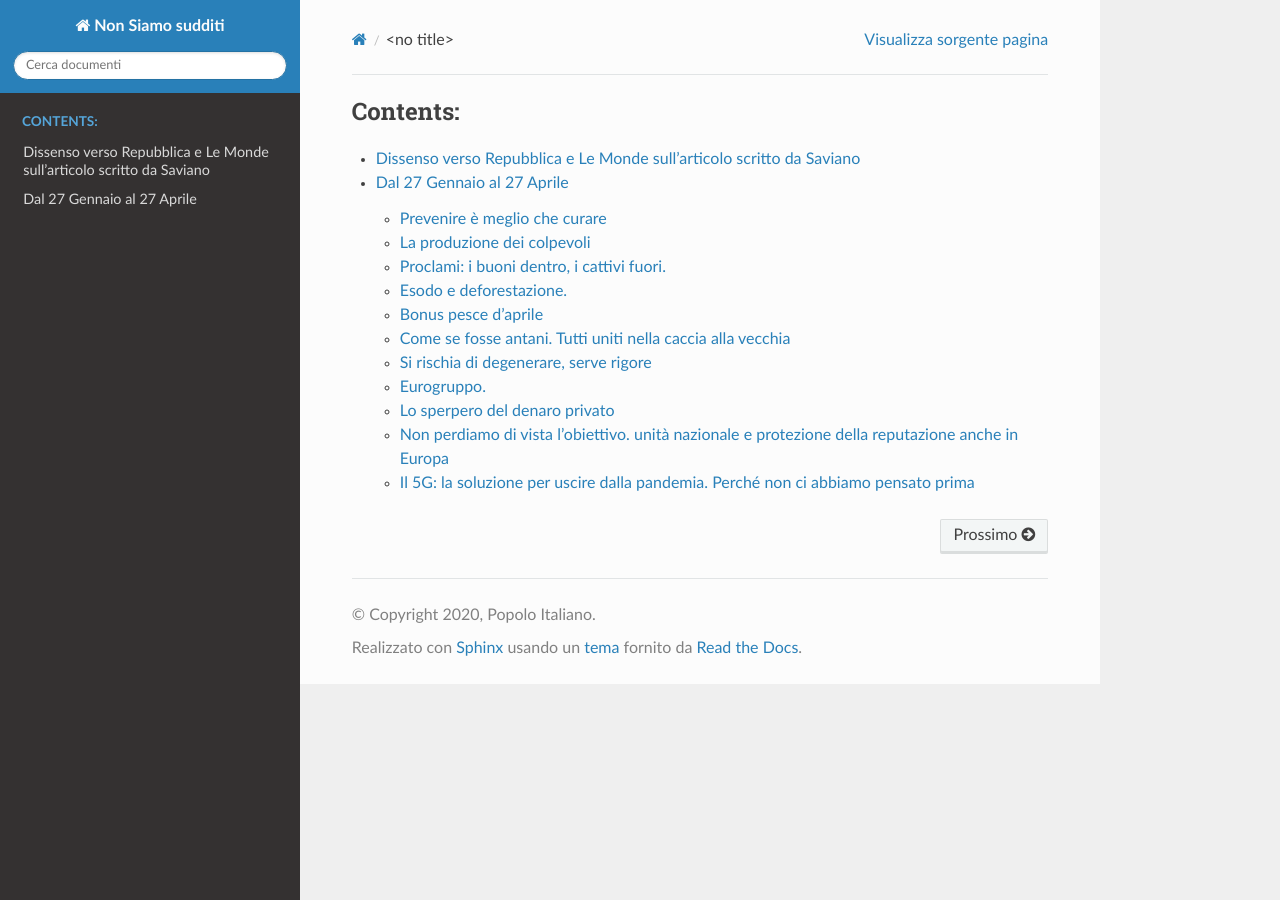
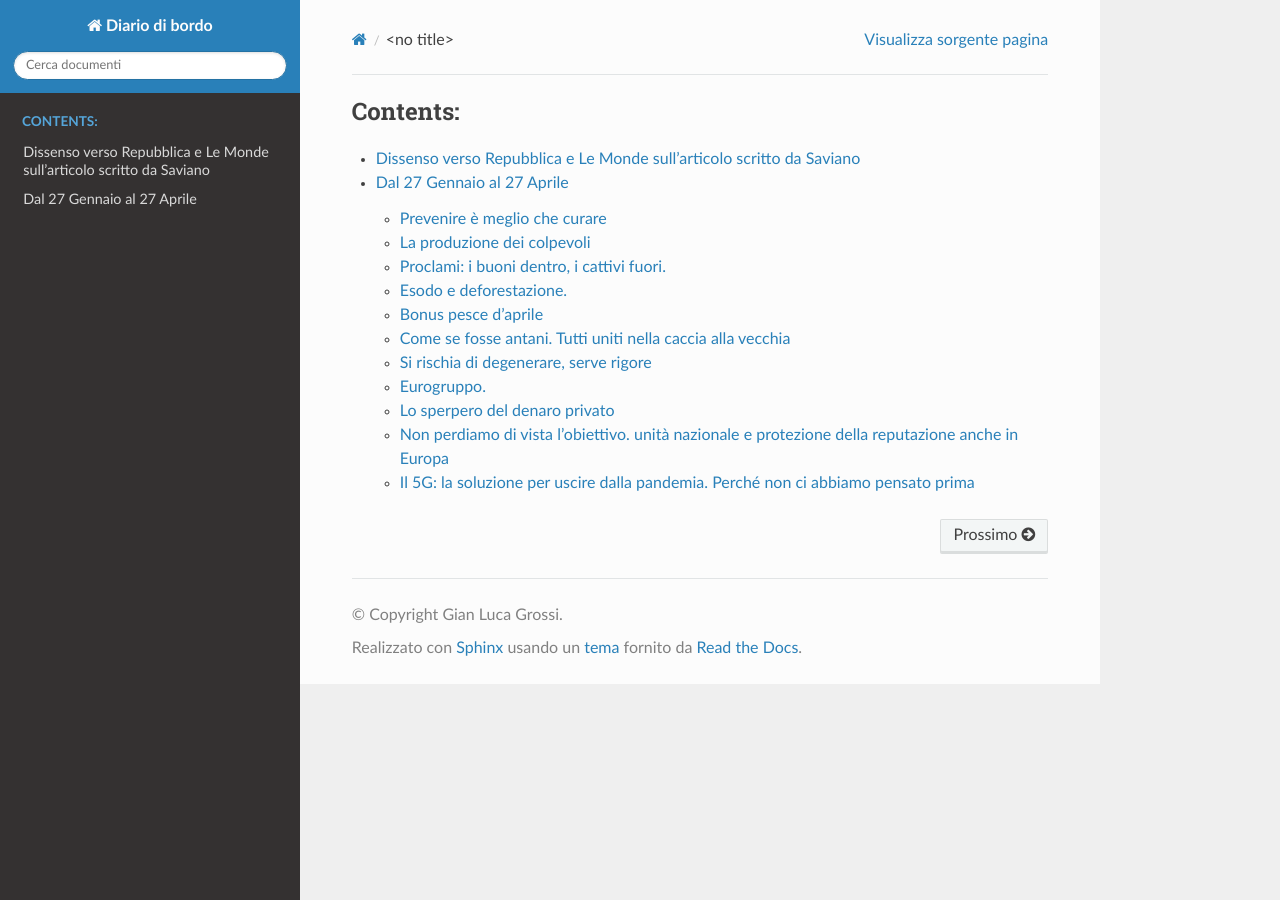
Before and after one commit to gianlu-hub/Diario-di-bordo, a Sphinx documentation site: the page built from docs/index.rst, in a window 1280 px wide. Built offline with Sphinx 7.4.7 and the Read the Docs theme 2.0.0, drawn with Linux system fonts in a browser that asks for light colours.

Commit message:
Modificato nome progetto, nome copy right e autore

```diff
--- a/docs/conf.py
+++ b/docs/conf.py
@@ -17,9 +17,9 @@
 
 # -- Project information -----------------------------------------------------
 
-project = 'Non Siamo sudditi'
-copyright = '2020, Popolo Italiano'
-author = 'Popolo Italiano'
+project = 'Diario di bordo'
+copyright = 'Gian Luca Grossi'
+author = 'Gian Luca Grossi'
 
 # The full version, including alpha/beta/rc tags
 release = '1.0.0'
```
